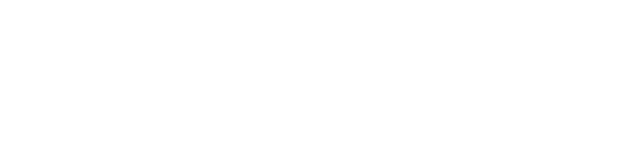
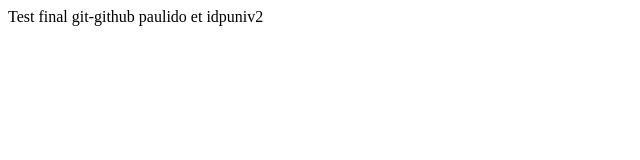
Before and after one commit to paulido/TD, a plain HTML site: page index.html in a window 1280 px wide. Shown: the whole page, without its empty margins (0-640 px from the left). Drawn offline with Linux system fonts and the light colour scheme.

Commit message:
add content to body

```diff
--- a/index.html
+++ b/index.html
@@ -7,6 +7,6 @@
     <title>Document</title>
 </head>
 <body>
-
+    Test final git-github paulido et idpuniv2
 </body>
 </html>
```
